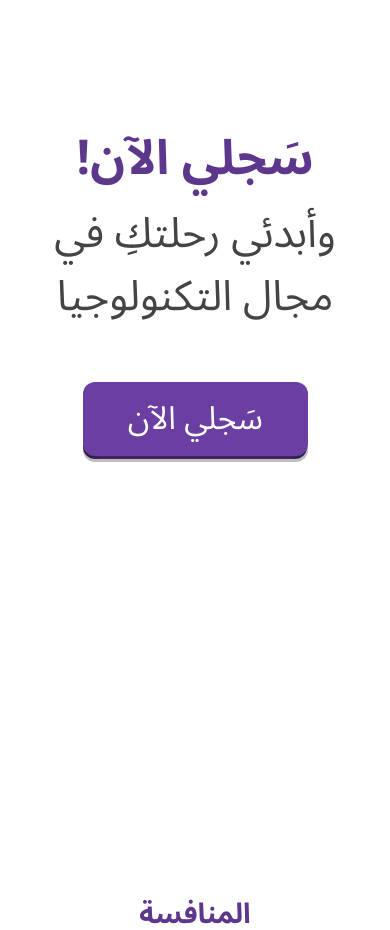
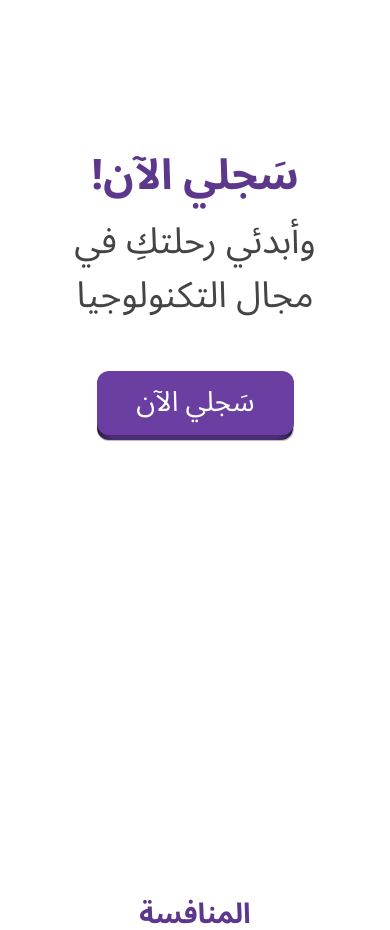
Before and after one commit to MustfaA22/Mai, a React (Vite) app: page / in a window 390 px wide. Shown: the part 3140-4070 px from the top of the page. Built offline with nearby package versions, Linux system fonts and the light colour scheme.

Commit message:
add images in the "RegisterNow" section + responsive

```diff
--- a/src/components/sections/RegisterNow.jsx
+++ b/src/components/sections/RegisterNow.jsx
@@ -1,5 +1,11 @@
+import classes from "../../styles/sectionStyles/RegisterNow.module.css";
+
 import { useNav } from "../../hooks/useNav";
-import classes from "../../styles/sectionStyles/RegisterNow.module.css";
+import Button from "../../UI/Button";
+
+import likeImg from "../../assets/images/positive-vote-1.png";
+import registerNowImg from "../../assets/images/register-1.png";
+
 
 function RegisterNow() {
   const registerNowRef = useNav();
@@ -7,13 +13,11 @@ function RegisterNow() {
   return (
     <section ref={registerNowRef} id="register-now">
       <div className={classes.contentWrapper}>
+        <img src={likeImg} className={classes.likeImg} alt="" />
+        <img src={registerNowImg} className={classes.registerNowImg} alt="" />
         <h1> سَجلي اﻵن! </h1>
         <p> وأبدئي رحلتكِ في مجال التكنولوجيا </p>
-        <button className={classes.registerNowBtn}>
-          <span className={classes.shadow}></span>
-          <span className={classes.edge}></span>
-          <span className={`${classes.front} ${classes.text}`}>  سَجلي اﻵن </span>
-        </button>
+        <Button buttonText={"سَجلي اﻵن"} />
       </div>
     </section>
   )
--- a/src/styles/sectionStyles/RegisterNow.module.css
+++ b/src/styles/sectionStyles/RegisterNow.module.css
@@ -9,90 +9,32 @@
 }
 
 .contentWrapper h1 {
-    font-size: 4.8rem;
+    font-size: 4.2rem;
 }
 
 .contentWrapper p {
-    font-size: 4.2rem;
+    font-size: 3.6rem;
     margin-bottom: 1em;
 }
 
-.registerNowBtn {
-    position: relative;
-    border: none;
-    background: transparent;
-    padding: 0;
-    cursor: pointer;
-    outline-offset: 4px;
-    transition: filter 250ms;
-    user-select: none;
-    touch-action: manipulation;
+.likeImg {
+    position: absolute;
+    bottom: 30px;
+    left: 30px;
+    opacity: .5;
+
 }
 
-.shadow {
+.registerNowImg {
     position: absolute;
-    top: 0;
-    left: 0;
-    width: 100%;
-    height: 100%;
-    border-radius: 12px;
-    background: hsl(0deg 0% 0% / 0.25);
-    will-change: transform;
-    transform: translateY(2px);
-    transition: transform 600ms cubic-bezier(.3, .7, .4, 1);
+    top: 80px;
+    right: 30px;
+    opacity: .5;
+
 }
 
-.edge {
-    position: absolute;
-    top: 0;
-    left: 0;
-    width: 100%;
-    height: 100%;
-    border-radius: 12px;
-    background: linear-gradient(to left,
-            hsl(267, 44%, 18%) 0%,
-            hsl(267, 45%, 26%) 8%,
-            hsl(267, 45%, 26%) 92%,
-            hsl(267, 44%, 18%) 100%);
+@media only screen and (max-width: 650px) {
+    .likeImg, .registerNowImg {
+        display: none;
+    }
 }
-
-.front {
-    display: block;
-    position: relative;
-    padding: .4em 1.4em;
-    border-radius: 12px;
-    font-size: 3.2rem;
-    color: white;
-    background: hsl(267, 44%, 44%);
-    will-change: transform;
-    transform: translateY(-4px);
-    transition: transform 600ms cubic-bezier(.3, .7, .4, 1);
-}
-
-.registerNowBtn:hover {
-    filter: brightness(110%);
-}
-
-.registerNowBtn:hover .front {
-    transform: translateY(-6px);
-    transition: transform 250ms cubic-bezier(.3, .7, .4, 1.5);
-}
-
-.registerNowBtn:active .front {
-    transform: translateY(-2px);
-    transition: transform 34ms;
-}
-
-.registerNowBtn:hover .shadow {
-    transform: translateY(4px);
-    transition: transform 250ms cubic-bezier(.3, .7, .4, 1.5);
-}
-
-.registerNowBtn:active .shadow {
-    transform: translateY(1px);
-    transition: transform 34ms;
-}
-
-.registerNowBtn:focus:not(:focus-visible) {
-    outline: none;
-}
```
